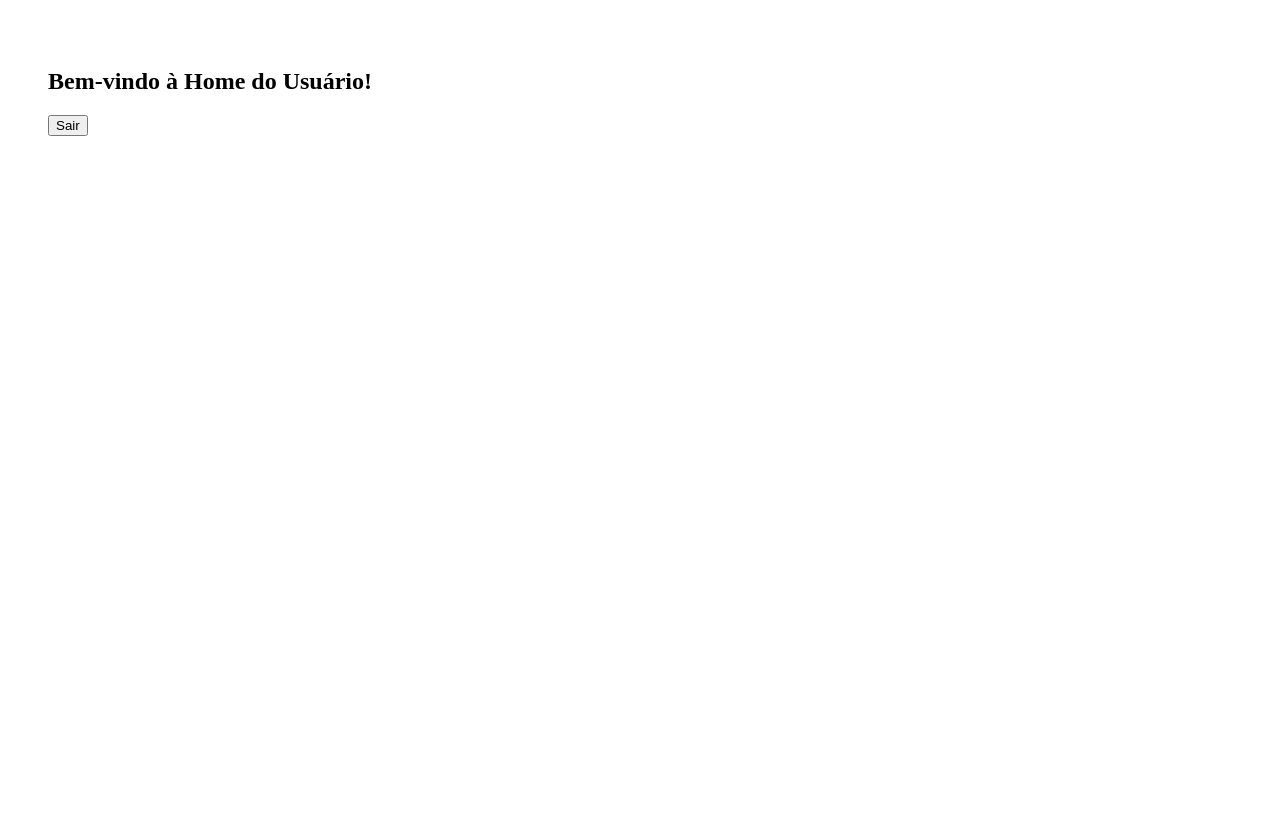
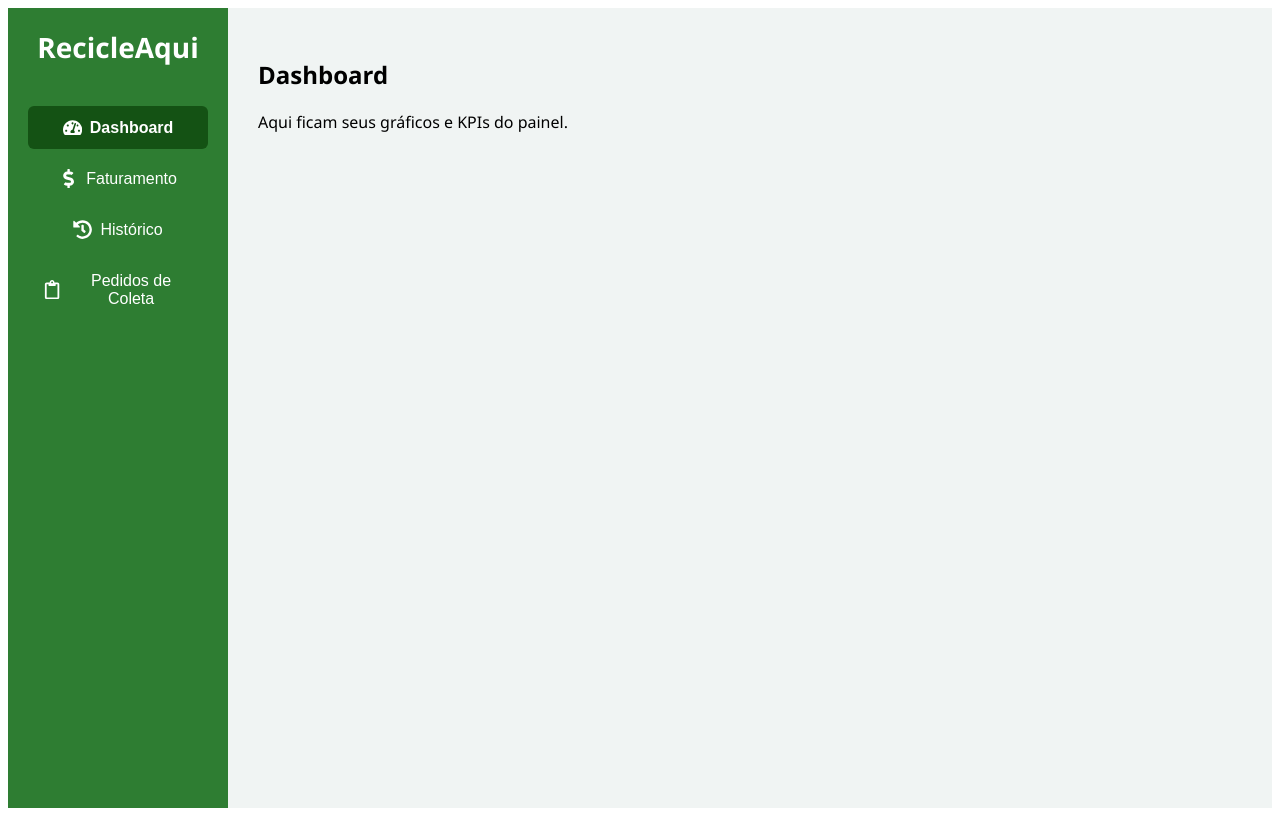
Before and after one commit to WebCrafters-ZL/recicleaqui-20-admin, a React (Vite) app: page /homeusuario in a window 1280 px wide. Built offline with nearby package versions, Linux system fonts and the light colour scheme.

Commit message:
feat: implementação da sidebar da home-usuario

```diff
--- a/package.json
+++ b/package.json
@@ -14,6 +14,7 @@
     "clsx": "^2.1.1",
     "react": "^19.1.1",
     "react-dom": "^19.1.1",
+    "react-icons": "^5.5.0",
     "react-router-dom": "^7.8.2",
     "shadcn-ui": "^0.9.5"
   },
--- /dev/null
+++ b/src/components/Sidebar.tsx
@@ -0,0 +1,52 @@
+import React from "react";
+import { FaTachometerAlt, FaDollarSign, FaHistory, FaRegClipboard } from "react-icons/fa";
+import "../styles/Sidebar.css";
+
+interface SidebarProps {
+  onNavigate: (section: string) => void;
+  active: string;
+}
+
+const Sidebar: React.FC<SidebarProps> = ({ onNavigate, active }) => {
+  return (
+    <aside className="sidebar">
+      <div className="logo">RecicleAqui</div>
+      <nav className="nav-buttons">
+        <button
+          className={active === "dashboard" ? "active" : ""}
+          onClick={() => onNavigate("dashboard")}
+          type="button"
+        >
+          <FaTachometerAlt className="icon" />
+          Dashboard
+        </button>
+        <button
+          className={active === "faturamento" ? "active" : ""}
+          onClick={() => onNavigate("faturamento")}
+          type="button"
+        >
+          <FaDollarSign className="icon" />
+          Faturamento
+        </button>
+        <button
+          className={active === "historico" ? "active" : ""}
+          onClick={() => onNavigate("historico")}
+          type="button"
+        >
+          <FaHistory className="icon" />
+          Histórico
+        </button>
+        <button
+          className={active === "pedidos" ? "active" : ""}
+          onClick={() => onNavigate("pedidos")}
+          type="button"
+        >
+          <FaRegClipboard className="icon" />
+          Pedidos de Coleta
+        </button>
+      </nav>
+    </aside>
+  );
+};
+
+export default Sidebar;
--- a/src/pages/HomeUsuario.tsx
+++ b/src/pages/HomeUsuario.tsx
@@ -1,19 +1,49 @@
-import React from "react";
-import { useNavigate } from "react-router-dom";
-import { fakeLogout } from "../api/fakeAuth";
+import React, { useState } from "react";
+import Sidebar from "../components/Sidebar";
+import "../styles/HomeUsuario.css";
 
 const HomeUsuario: React.FC = () => {
-  const navigate = useNavigate();
+  const [activeSection, setActiveSection] = useState<string>("dashboard");
 
-  function handleLogout() {
-    fakeLogout();
-    navigate("/login");
-  }
+  const renderContent = () => {
+    switch (activeSection) {
+      case "dashboard":
+        return (
+          <section>
+            <h2>Dashboard</h2>
+            <p>Aqui ficam seus gráficos e KPIs do painel.</p>
+          </section>
+        );
+      case "faturamento":
+        return (
+          <section>
+            <h2>Faturamento</h2>
+            <p>Seção para controle financeiro do sistema.</p>
+          </section>
+        );
+      case "historico":
+        return (
+          <section>
+            <h2>Histórico</h2>
+            <p>Visualize o histórico das atividades.</p>
+          </section>
+        );
+      case "pedidos":
+        return (
+          <section>
+            <h2>Pedidos de Coleta</h2>
+            <p>Pedidos novos, incluindo denúncias e solicitações dos usuários.</p>
+          </section>
+        );
+      default:
+        return null;
+    }
+  };
 
   return (
-    <div style={{ padding: 40 }}>
-      <h2>Bem-vindo à Home do Usuário!</h2>
-      <button onClick={handleLogout}>Sair</button>
+    <div className="home-container">
+      <Sidebar onNavigate={setActiveSection} active={activeSection} />
+      <main className="main-content">{renderContent()}</main>
     </div>
   );
 };
--- /dev/null
+++ b/src/styles/HomeUsuario.css
@@ -0,0 +1,12 @@
+.home-container {
+  display: flex;
+  height: 100vh;
+  font-family: "Segoe UI", Tahoma, Geneva, Verdana, sans-serif;
+}
+
+.main-content {
+  flex-grow: 1;
+  padding: 30px;
+  background-color: #f0f4f3;
+  overflow-y: auto;
+}
--- /dev/null
+++ b/src/styles/Sidebar.css
@@ -0,0 +1,61 @@
+.sidebar {
+  width: 220px;
+  background-color: #2e7d32;
+  color: white;
+  height: 100vh;
+  display: flex;
+  flex-direction: column;
+  justify-content: flex-start;
+  padding: 20px 10px;
+  box-sizing: border-box;
+  user-select: none;
+}
+
+.logo {
+  font-size: 1.75rem;
+  font-weight: bold;
+  text-align: center;
+  margin-bottom: 40px; /* aumenta o espaço abaixo do logo */
+}
+
+.nav-buttons {
+  display: flex;
+  flex-direction: column;
+  align-items: center; /* centraliza os botões */
+  width: 100%;
+}
+
+.nav-buttons button {
+  width: 90%;
+  background: transparent;
+  border: none;
+  color: white;
+  padding: 12px 15px;
+  margin-bottom: 8px;
+  font-size: 1rem;
+  cursor: pointer;
+  border-radius: 6px;
+  display: flex;
+  align-items: center;
+  justify-content: center; /* centraliza conteúdo do botão */
+  gap: 8px;
+  user-select: none;
+  transition: background-color 0.3s ease;
+  text-align: center; /* centraliza texto */
+}
+
+.nav-buttons button:hover,
+.nav-buttons button:focus {
+  background-color: #1b5e20;
+  outline: none;
+}
+
+.nav-buttons button.active {
+  background-color: #145214;
+  font-weight: bold;
+}
+
+.icon {
+  font-size: 1.2rem;
+  /* Mantém o ícone alinhado com o texto */
+}
```
Also changed, not shown: 1 other file (tests, documents, lock files or other folders).
